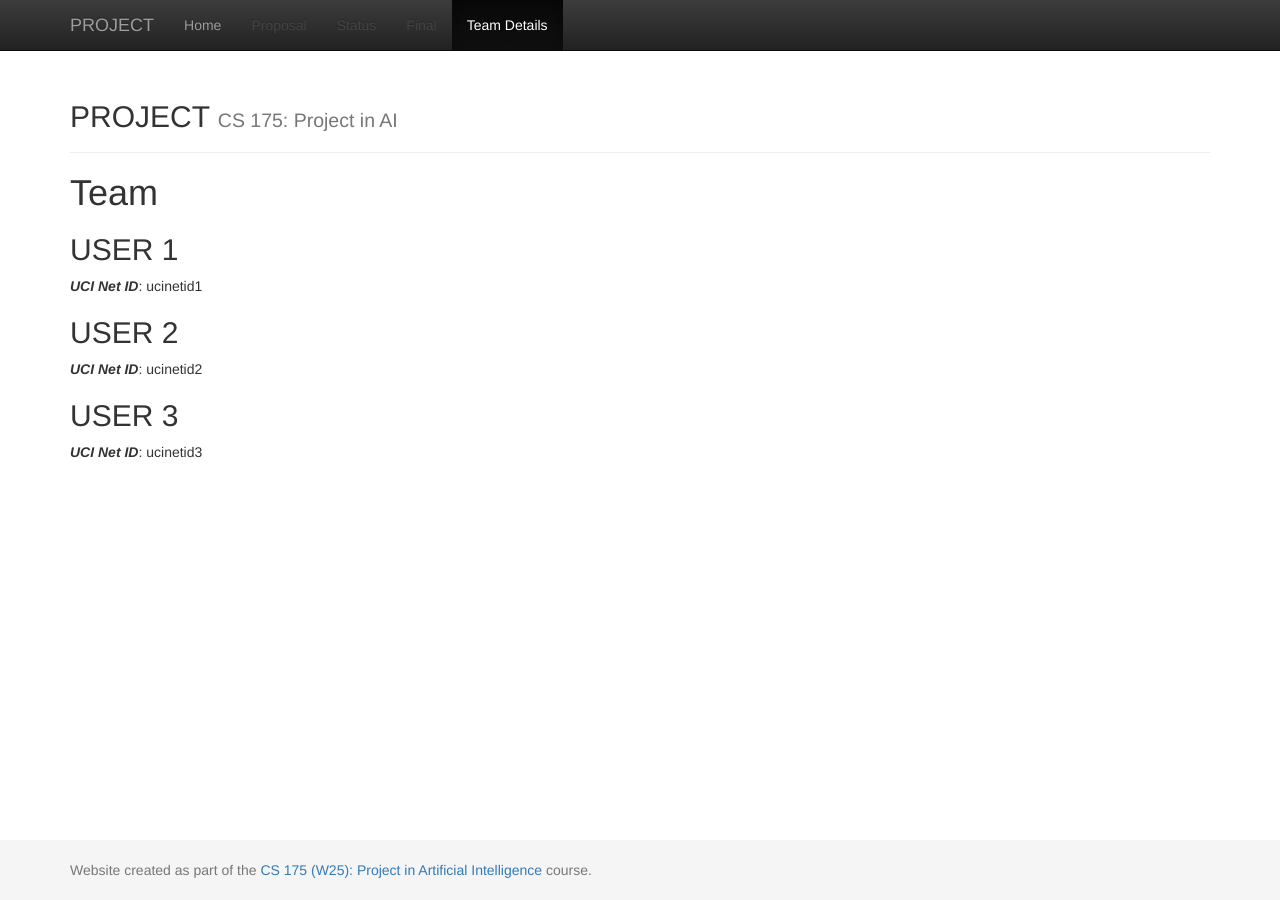
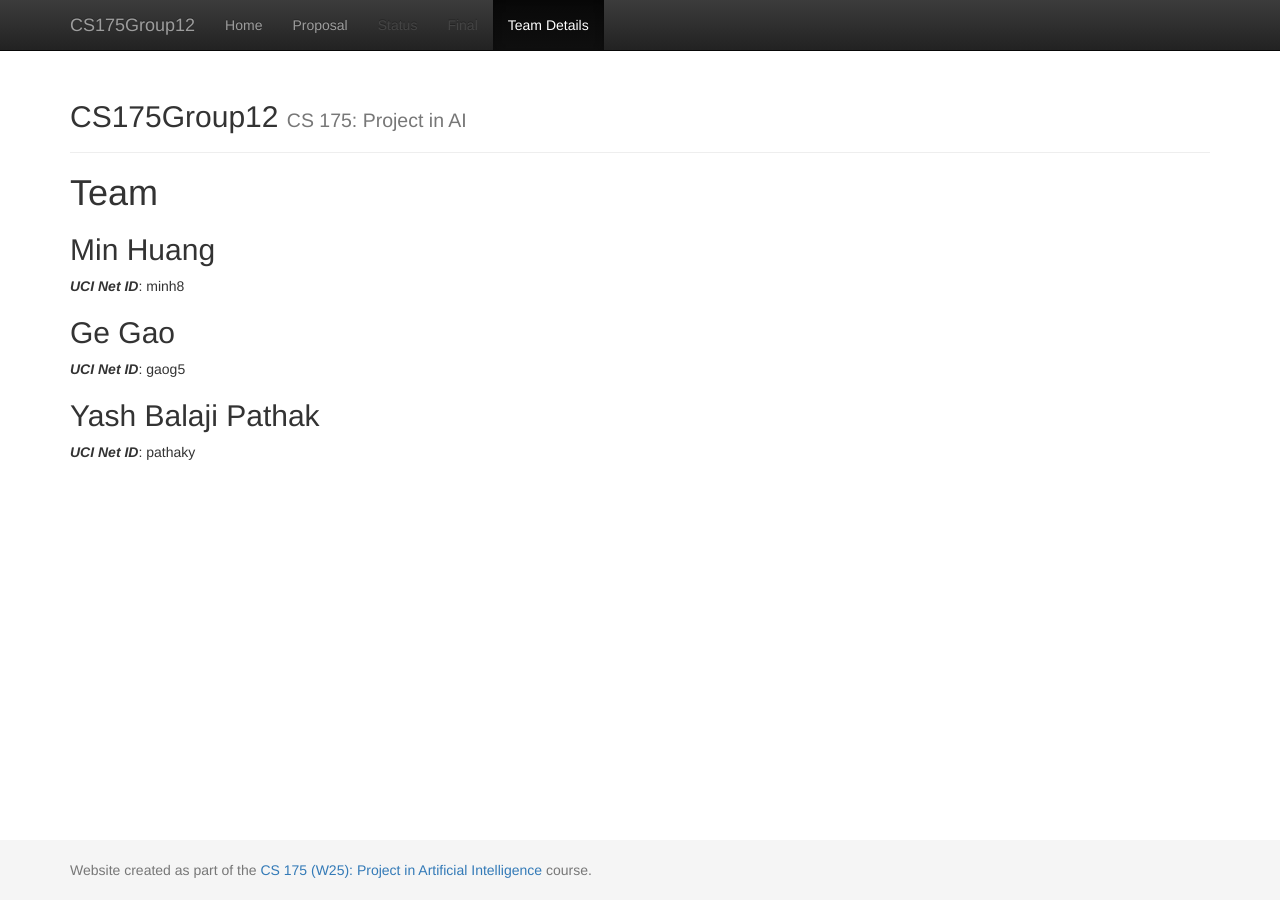
Before and after one commit to Y0507M/CS175Group12, a Jekyll site: the page built from docs/team.md, in a window 1280 px wide. Built offline with Jekyll 4.4.1, drawn with Linux system fonts in a browser that asks for light colours.

Commit message:
Update team info and add template of contents of the proposal

```diff
--- a/docs/_config.yml
+++ b/docs/_config.yml
@@ -1,7 +1,7 @@
 ###########
 # site.title
 
-title:    'PROJECT'
+title:    'CS175Group12'
 subtitle: 'CS 175: Project in AI'
 
 
--- a/docs/team.md
+++ b/docs/team.md
@@ -6,11 +6,11 @@ title:  Team
 # {{ page.title }}
 
 
-## USER 1
-***UCI Net ID***: ucinetid1
+## Min Huang
+***UCI Net ID***: minh8
 
-## USER 2
-***UCI Net ID***: ucinetid2
+## Ge Gao
+***UCI Net ID***: gaog5
 
-## USER 3
-***UCI Net ID***: ucinetid3
+## Yash Balaji Pathak
+***UCI Net ID***: pathaky
```
Also changed, not shown: docs/proposal.md (added, +21 -0 lines).
